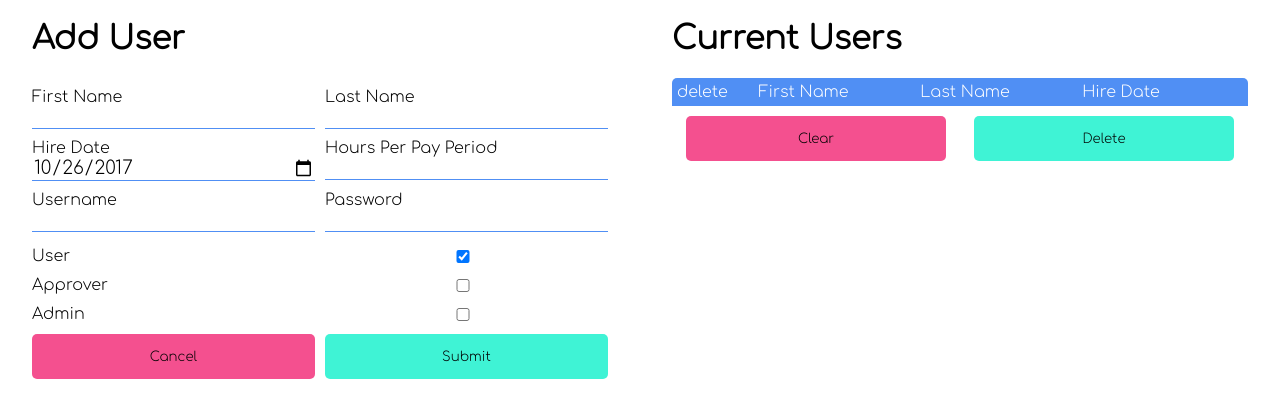
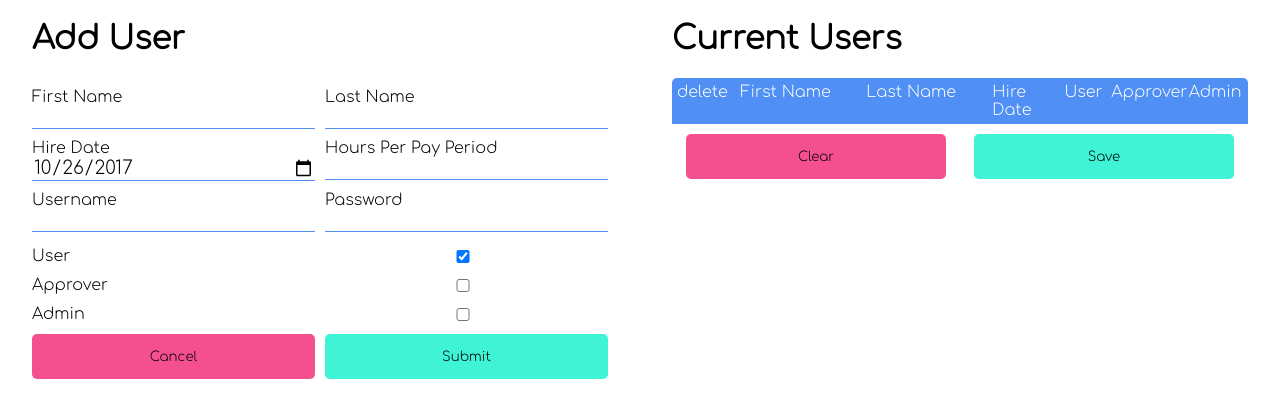
Before and after one commit to FreeMasen/MCTC.Capstone.Midterm.PTO_Calculator, a Flask app: template website/templates/admin.html in a window 1280 px wide. Shown: the part 60-478 px from the top of the page. Run offline with Flask 2, Linux system fonts and the light colour scheme; the template is opened without the code that fills it, so the values that code supplies are empty; style sheets or scripts are compiled from the project's sources.

Commit message:
admin change fully functional

```diff
--- a/website/server.py
+++ b/website/server.py
@@ -1,4 +1,5 @@
 import time
+import json
 from datetime import datetime
 from functools import reduce
 from flask import Flask, render_template, request, jsonify, redirect, session
@@ -151,11 +152,15 @@ def add_user():
     DB.add_employee(employee)
     return redirect('/admin')
 
-@app.route('/deleteUser', methods=['post'])
+@app.route('/saveUser', methods=['post'])
 def del_user():
-    print('deleteUser')
-    employee_ids = request.form.getlist('emp-id')
-    DB.delete_users(employee_ids)
+    print('saveUser')
+    del_ids = request.form.getlist('emp-id')
+    DB.delete_users(del_ids)
+    role_changes_text = request.form.get('change-tracker')
+    role_changes = json.loads(role_changes_text)
+    print(role_changes_text)
+    DB.update_user_roles(role_changes)
     return redirect('/admin')
 @app.route('/approve', methods=['get'])
 def approve():
@@ -164,7 +169,11 @@ def approve():
         return redirect('/login')
     if request.method == 'GET':
         return render_template('approve.html')
-
+@app.template_filter('checked')
+def checked(info):
+    if info[0] in info[1]:
+        return 'checked'
+    return ''
 @app.template_filter('date_string')
 def date_string(date_time):
     return '{m}-{d}-{y}'.format(m=date_time.month,\
--- a/website/static/scss/admin.scss
+++ b/website/static/scss/admin.scss
@@ -75,7 +75,7 @@
         #current-user-body {
             display: grid;
             grid-gap: 1px;
-            grid-template-columns: 0.25fr 0.5fr 0.5fr 0.5fr;
+            grid-template-columns: 0.25fr repeat(2, 0.5fr)0.25fr 0.75fr;
             .delete {
                 grid-column: 1;
             }
@@ -87,6 +87,16 @@
             }
             .current-hire-date {
                 grid-column: 4;
+            }
+            .roles {
+                text-align: center;
+                grid-column: 5;
+                display: flex;
+                flex-flow: row;
+                justify-content: space-around;
+                * {
+                    flex-basis: 33%;
+                }
             }
         }
         #current-user-header {
--- a/website/templates/admin.html
+++ b/website/templates/admin.html
@@ -45,28 +45,38 @@
             <button id="cancel" type="button">Cancel</button>
             <button id="submit" type="submit">Submit</button>
         </form>
-        <form class="edit-user" action="/deleteUser" method="post">
+        <form class="edit-user" action="/saveUser" method="post">
             <h1>Current Users</h1>
             <div id="current-user-header">
                 <span class="delete">delete</span>
                 <span class="current-first-name">First Name</span>
                 <span class="current-last-name">Last Name</span>
                 <span class="current-hire-date">Hire Date</span>
+                <div class="roles">
+                    <span>User</span>
+                    <span>Approver</span>
+                    <span>Admin</span>
+                </div>
             </div>
             <div id="current-user-body">
                 {% for emp in employees %}
                 <div class="delete">
-                    <input type="checkbox" name="delete-user"  />
+                    <input type="checkbox" name="delete-user" value="{{emp.employee_id}}"  />
                 </div>
                 <span class="current-first-name">{{emp.first_name}}</span>
                 <span class="current-last-name">{{emp.last_name}}</span>
                 <span class="current-hire-date">{{emp.hire_date | date_string}}</span>
-                <input type="hidden" name="emp-id" value={{emp.employee_id}} />
+                <div class="roles">
+                    <input class="role-selection" type="checkbox" id="user-{{emp.employee_id}}" {{('user', emp.user.roles) | checked}} />
+                    <input class="role-selection" type="checkbox" id="approver-{{emp.employee_id}}" {{('approver', emp.user.roles) | checked}} />
+                    <input class="role-selection" type="checkbox" id="admin-{{emp.employee_id}}" {{('admin', emp.user.roles) | checked}} />
+                </div>
                 {% endfor %}
+                <input type="hidden" name="change-tracker" id="change-tracker" />
             </div>
             <div class="buttons">
                 <button type="button" id="clear">Clear</button>
-                <button type="submit" id="delete">Delete</button>
+                <button type="submit" id="save">Save</button>
             </div>
         </form>
     </div>
```
Also changed, not shown: data/database.py (+14 -0 lines), data/models.py (+9 -3 lines), website/static/js/admin.js (+63 -1 lines).
